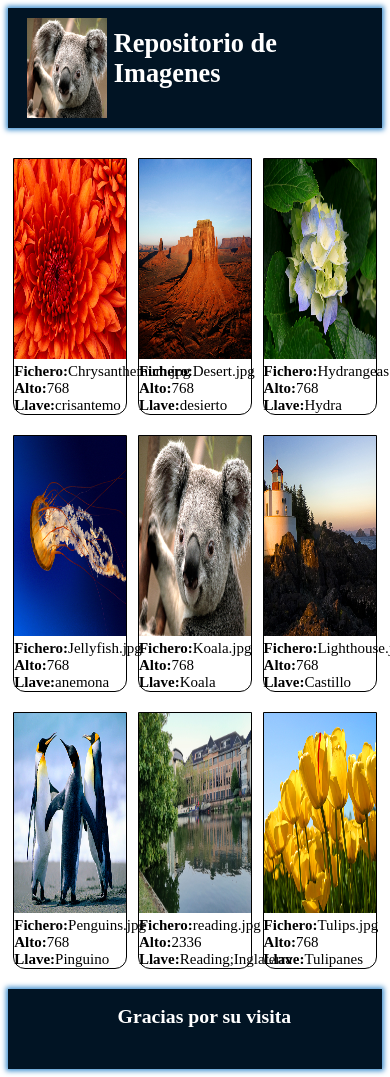
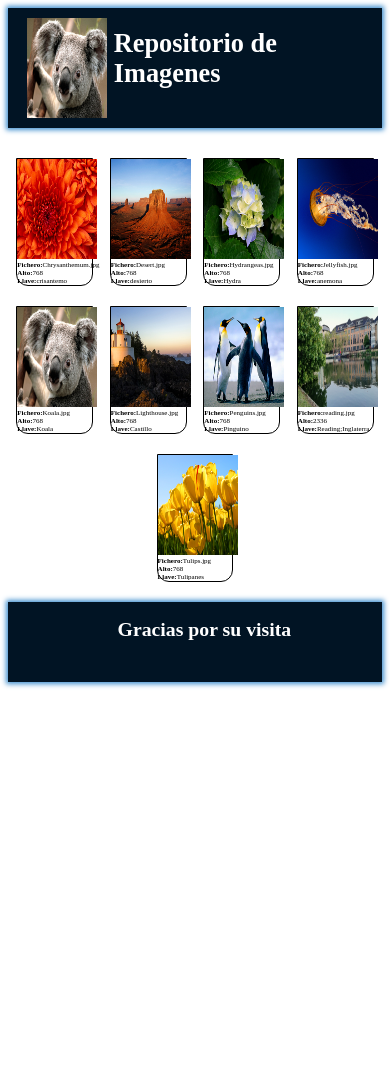
Before and after one commit to AlejoBlancoCruz/fotometadatos, a PHP site: page / in a window 390 px wide; the page is wider, and only the part inside the window is pictured. After the commit the page ends 688 px from the top of that part, so only its background shows below. Run offline with PHP 8.4, Linux system fonts and the light colour scheme.

Commit message:
agregue @media a css

```diff
--- a/index.css
+++ b/index.css
@@ -21,3 +21,16 @@
 .foto:hover {
     opacity: 0.7;
   }
+  @media (max-width: 630px) {
+    .tarjetas {
+        width: 20%;
+        height: auto;
+        font-size: 7px;
+    }
+    .foto{
+        width: 80px;
+        height: 100px;
+    }
+
+
+  }
```
